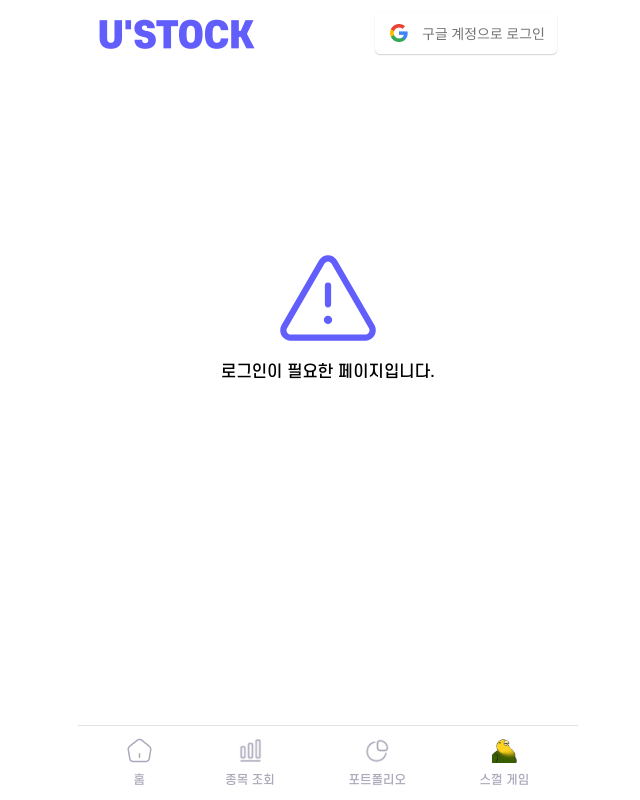
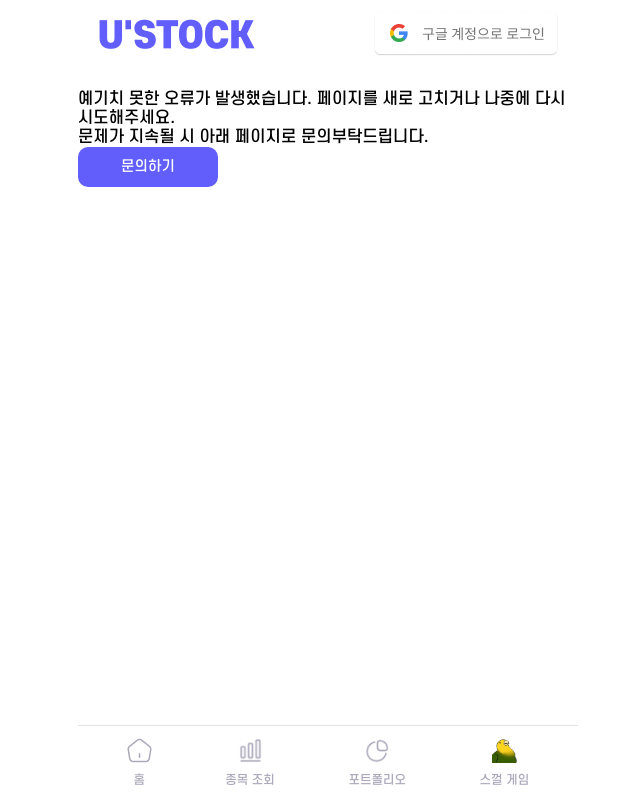
Before and after one commit to lucy726j/ustock-FE, a React (Create React App) app: page /error in a window 1280 px wide. Shown: the whole page, without its empty margins (312-952 px from the left). Built offline with nearby package versions, Linux system fonts and the light colour scheme.

Commit message:
Docs : 에러페이지 생성

```diff
--- a/src/Component/Calculator/calculator.tsx
+++ b/src/Component/Calculator/calculator.tsx
@@ -10,6 +10,7 @@ import axios from "axios";
 import { useLocation } from "react-router-dom";
 import CalculResult from "./calculResult";
 import swal from "sweetalert";
+import { useNavigate } from "react-router-dom";
 
 const Container = styled.div`
   width: 100%;
@@ -48,6 +49,8 @@ const Label = styled.div`
 `;
 
 const Calculator = () => {
+  const nav = useNavigate();
+
   // CHECK API 연결할 떄,, 현재 시점 보다 미래의 날짜를 했을 때, 검색 불가하게 막기 필요
   //       없는 날짜를 검색하면 검색 불가하게 막기 필요
   const year = [
@@ -135,11 +138,7 @@ const Calculator = () => {
         setError("해당 주식이 상장되지 않은 날짜입니다.");
       })
       .catch((error) => {
-        setIsValid(false);
-        swal({
-          title: "서버에러발생...",
-          icon: "error",
-        });
+        nav("/error");
       });
   };
 
--- a/src/Component/Modal/stockSearch.tsx
+++ b/src/Component/Modal/stockSearch.tsx
@@ -15,6 +15,7 @@ import {
 } from "./modalStyle";
 import Search from "../../img/search.png";
 import axios from "axios";
+import { useNavigate } from "react-router-dom";
 
 interface StockSearchProps {
   isOpen: boolean;
@@ -28,6 +29,7 @@ const StockSearch: React.FC<StockSearchProps> = ({ onSelect, onClose }) => {
   const [hoveredStock, setHoveredStock] = useState<string | null>(null); // 현재 호버 중인 종목을 추적하는 상태
   const [isValid, setIsValid] = useState(true);
   const [stockList, setStockList] = useState<ListProps[]>([]);
+  const nav = useNavigate();
 
   const handleSearch = (term: string) => {
     setSearchTerm(term);
@@ -56,7 +58,7 @@ const StockSearch: React.FC<StockSearchProps> = ({ onSelect, onClose }) => {
         setSearchResults(res.data.stock);
       })
       .catch((error) => {
-        alert(error);
+        nav("/error");
       });
   }, []);
 
--- a/src/Component/News/NewsList.tsx
+++ b/src/Component/News/NewsList.tsx
@@ -22,7 +22,7 @@ const NewsList: React.FC = () => {
   const [news, setNews] = useState([]);
   const navigate = useNavigate();
   const location = useLocation();
-
+  const nav = useNavigate();
   // const change = usePortfolioStore((state) => state.change);
 
   useEffect(() => {
@@ -45,7 +45,7 @@ const NewsList: React.FC = () => {
         }
       })
       .catch((e) => {
-        alert("error : " + e);
+        nav("/error");
       });
   }, [location]);
 
--- a/src/Component/Portfolio/PortfolioDetail.tsx
+++ b/src/Component/Portfolio/PortfolioDetail.tsx
@@ -71,7 +71,7 @@ const PortfolioDetail = () => {
         }
       })
       .catch((e) => {
-        alert(e);
+        nav("/error");
       });
   }, [setPortfolio, setFinancialData, changeStatus]);
 
--- a/src/Component/Portfolio/portfolio.tsx
+++ b/src/Component/Portfolio/portfolio.tsx
@@ -92,7 +92,7 @@ const Portfolio = () => {
         }
       })
       .catch((e) => {
-        alert(e);
+        navigate("/error");
       });
   }, [add, change]);
 
@@ -116,7 +116,7 @@ const Portfolio = () => {
         }
       })
       .catch((e) => {
-        alert(e);
+        navigate("/error");
       });
   }, [add]);
 
--- a/src/Component/SearchBar/SearchBar.tsx
+++ b/src/Component/SearchBar/SearchBar.tsx
@@ -45,7 +45,7 @@ const SearchBar: React.FC<SearchBarProps> = () => {
         }
       })
       .catch((e) => {
-        alert(e);
+        nav("/error");
       });
   }, [keyword]);
 
--- /dev/null
+++ b/src/Pages/404/errorPage.tsx
@@ -0,0 +1,26 @@
+import React from "react";
+import Button from "../../Component/Button/button";
+
+const ErrorPage = () => {
+  const userFeedback = () => {
+    window.open("https://forms.gle/GcfMhNoqBHkxiF1c7", "_blank");
+  };
+
+  return (
+    <div>
+      예기치 못한 오류가 발생했습니다. 페이지를 새로 고치거나 나중에 다시
+      시도해주세요.
+      <p>문제가 지속될 시 아래 페이지로 문의부탁드립니다.</p>
+      <Button
+        colorType="main"
+        onClick={userFeedback}
+        state="normal"
+        size="small"
+      >
+        문의하기
+      </Button>
+    </div>
+  );
+};
+
+export default ErrorPage;
--- a/src/Pages/home.tsx
+++ b/src/Pages/home.tsx
@@ -103,7 +103,7 @@ const Home: React.FC = () => {
         }
       })
       .catch((e) => {
-        alert(e);
+        nav("/error");
       });
   }, []);
 
@@ -125,7 +125,7 @@ const Home: React.FC = () => {
         }
       })
       .catch((e) => {
-        alert(e);
+        nav("/error");
       });
   }, []);
 
--- a/src/Pages/searchStock.tsx
+++ b/src/Pages/searchStock.tsx
@@ -69,7 +69,7 @@ const SearchStock = () => {
         }
       })
       .catch((e) => {
-        alert(e);
+        nav("/error");
       });
   }, [selectedCategory]);
 
--- a/src/Pages/stockDetail/stockDetail.tsx
+++ b/src/Pages/stockDetail/stockDetail.tsx
@@ -61,7 +61,7 @@ const StockDetail: React.FC = () => {
             nav("/login");
           }
         })
-        .catch((err) => alert(err));
+        .catch((err) => nav("/error"));
   }, []);
 
   // 쿼리스트링으로 보낼 때, 시작/종료 날짜 보내야하는지 확인
@@ -95,7 +95,7 @@ const StockDetail: React.FC = () => {
         }
       })
       .catch((error) => {
-        alert(error);
+        nav("/error");
       });
   }, [setSelectedView, stockCode, selectedView]);
 
--- a/src/Router.tsx
+++ b/src/Router.tsx
@@ -11,6 +11,7 @@ import SkrrrGamePage from "./Pages/skrrrGame";
 import { useAuth } from "./contexts/authContext";
 import NoUserPage from "./Pages/404/noUser";
 import LoginPage from "./Pages/404/loginPage";
+import ErrorPage from "./Pages/404/errorPage";
 
 const Router = () => {
   const { user } = useAuth();
@@ -33,6 +34,7 @@ const Router = () => {
           )}
           <Route path="/game" element={<SkrrrGamePage />} />
           <Route path="/auth/callback" element={<CallBackPage />} />
+          <Route path="/error" element={<ErrorPage />} />
         </Routes>
       </Layout>
     </BrowserRouter>
```
